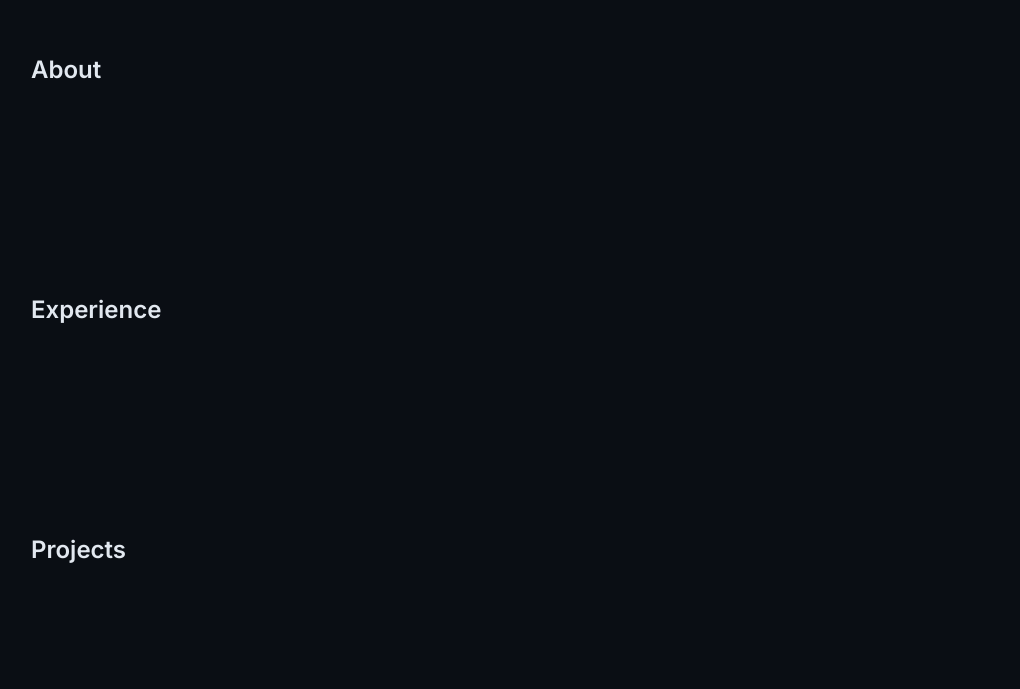
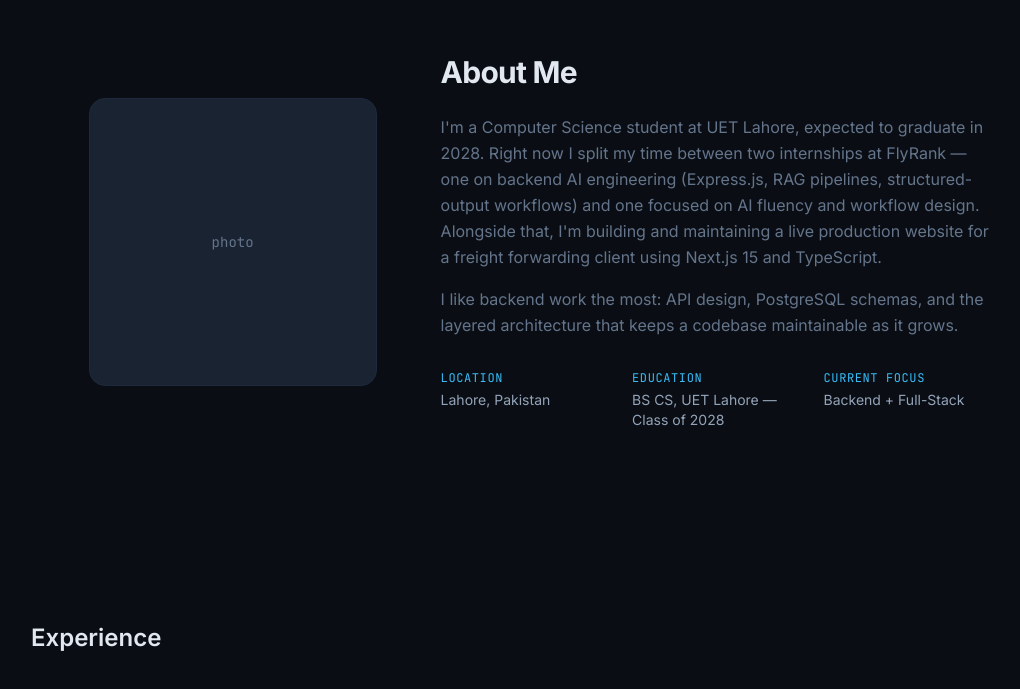
Before and after one commit to Mairaarshad19/Portfolio, a Next.js app: page / in a window 1280 px wide. Shown: the part 907-1596 px from the top of the page, without its empty margins (129-1149 px from the left). Built offline with nearby package versions, Linux system fonts and the light colour scheme.

Commit message:
feat: add about section

```diff
--- a/src/app/page.tsx
+++ b/src/app/page.tsx
@@ -1,16 +1,11 @@
 import Hero from "@/components/Hero";
+import About from "@/components/About";
 
 export default function Home() {
   return (
     <>
       <Hero />
-
-      {/* About */}
-      <section id="about" className="py-24">
-        <div className="container-content">
-          <h2 className="text-2xl font-semibold text-fg mb-4">About</h2>
-        </div>
-      </section>
+      <About />
 
       {/* Experience */}
       <section id="experience" className="py-24">
--- /dev/null
+++ b/src/components/About.tsx
@@ -0,0 +1,48 @@
+import { aboutContent } from "@/data/portfolio-content";
+
+export default function About() {
+  const { paragraph, quickFacts } = aboutContent;
+
+  return (
+    <section id="about" className="py-24">
+      <div className="container-content">
+        <div className="grid grid-cols-1 md:grid-cols-5 gap-12 md:gap-16 items-center">
+          {/* Photo column */}
+          <div className="md:col-span-2 flex justify-center md:justify-end">
+            <div className="relative w-64 h-64 sm:w-72 sm:h-72 rounded-2xl overflow-hidden bg-bg-elevated border border-border">
+              {/* Placeholder — swap with <Image /> when you have a photo */}
+              <div className="w-full h-full flex items-center justify-center text-fg-dim text-sm font-mono">
+                photo
+              </div>
+            </div>
+          </div>
+
+          {/* Text column */}
+          <div className="md:col-span-3">
+            <h2 className="text-2xl sm:text-3xl font-bold tracking-tight text-fg mb-6">
+              About Me
+            </h2>
+
+            <div className="space-y-4 text-fg-dim leading-relaxed">
+              {paragraph.map((p, i) => (
+                <p key={i}>{p}</p>
+              ))}
+            </div>
+
+            {/* Quick facts */}
+            <dl className="mt-8 grid grid-cols-1 sm:grid-cols-3 gap-6">
+              {quickFacts.map((fact) => (
+                <div key={fact.label}>
+                  <dt className="text-xs font-mono text-accent uppercase tracking-wider mb-1">
+                    {fact.label}
+                  </dt>
+                  <dd className="text-sm text-fg-muted">{fact.value}</dd>
+                </div>
+              ))}
+            </dl>
+          </div>
+        </div>
+      </div>
+    </section>
+  );
+}
--- a/src/data/portfolio-content.ts
+++ b/src/data/portfolio-content.ts
@@ -1,3 +1,15 @@
+export const aboutContent = {
+  paragraph: [
+    "I'm a Computer Science student at UET Lahore, expected to graduate in 2028. Right now I split my time between two internships at FlyRank — one on backend AI engineering (Express.js, RAG pipelines, structured-output workflows) and one focused on AI fluency and workflow design. Alongside that, I'm building and maintaining a live production website for a freight forwarding client using Next.js 15 and TypeScript.",
+    "I like backend work the most: API design, PostgreSQL schemas, and the layered architecture that keeps a codebase maintainable as it grows.",
+  ],
+  quickFacts: [
+    { label: "Location", value: "Lahore, Pakistan" },
+    { label: "Education", value: "BS CS, UET Lahore — Class of 2028" },
+    { label: "Current Focus", value: "Backend + Full-Stack" },
+  ],
+};
+
 export const heroContent = {
   name: "Maira Arshad",
   role: "Backend-Leaning Full-Stack Developer",
```
